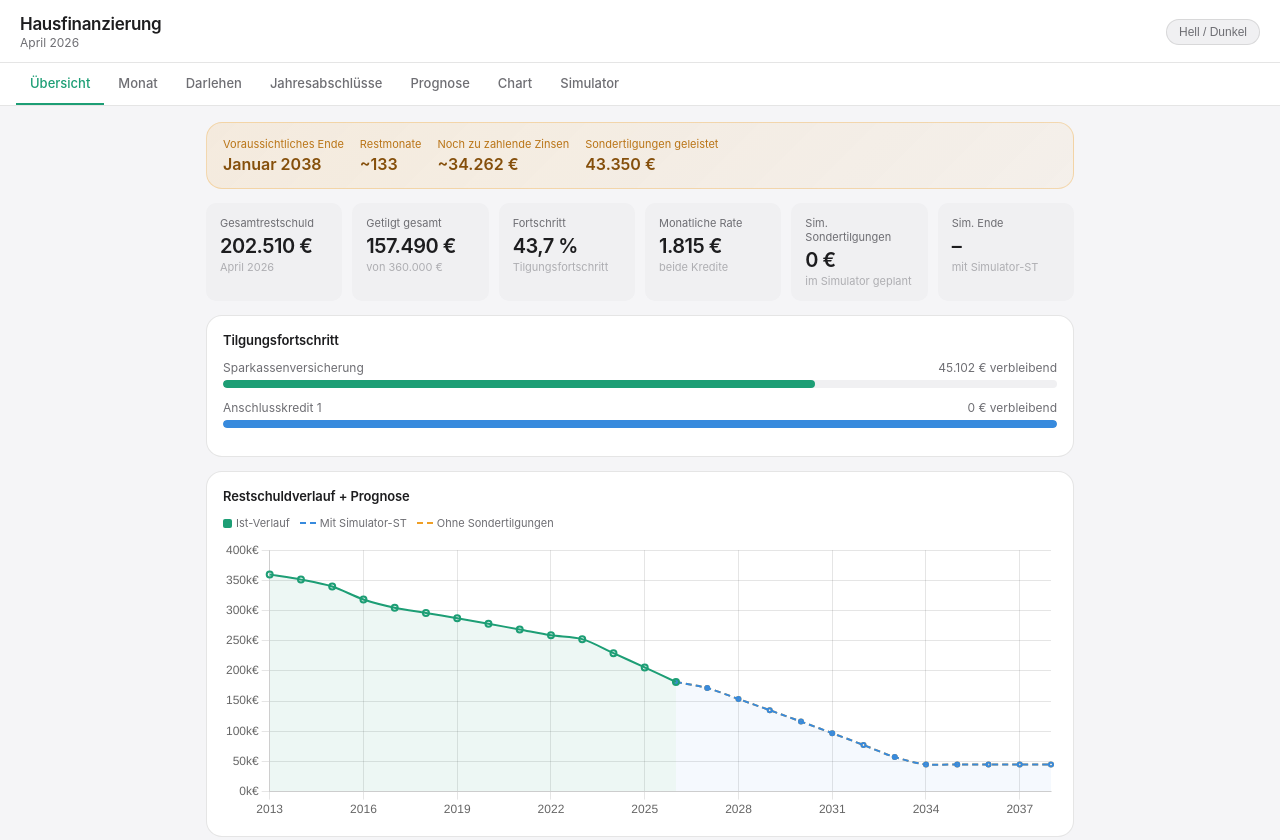
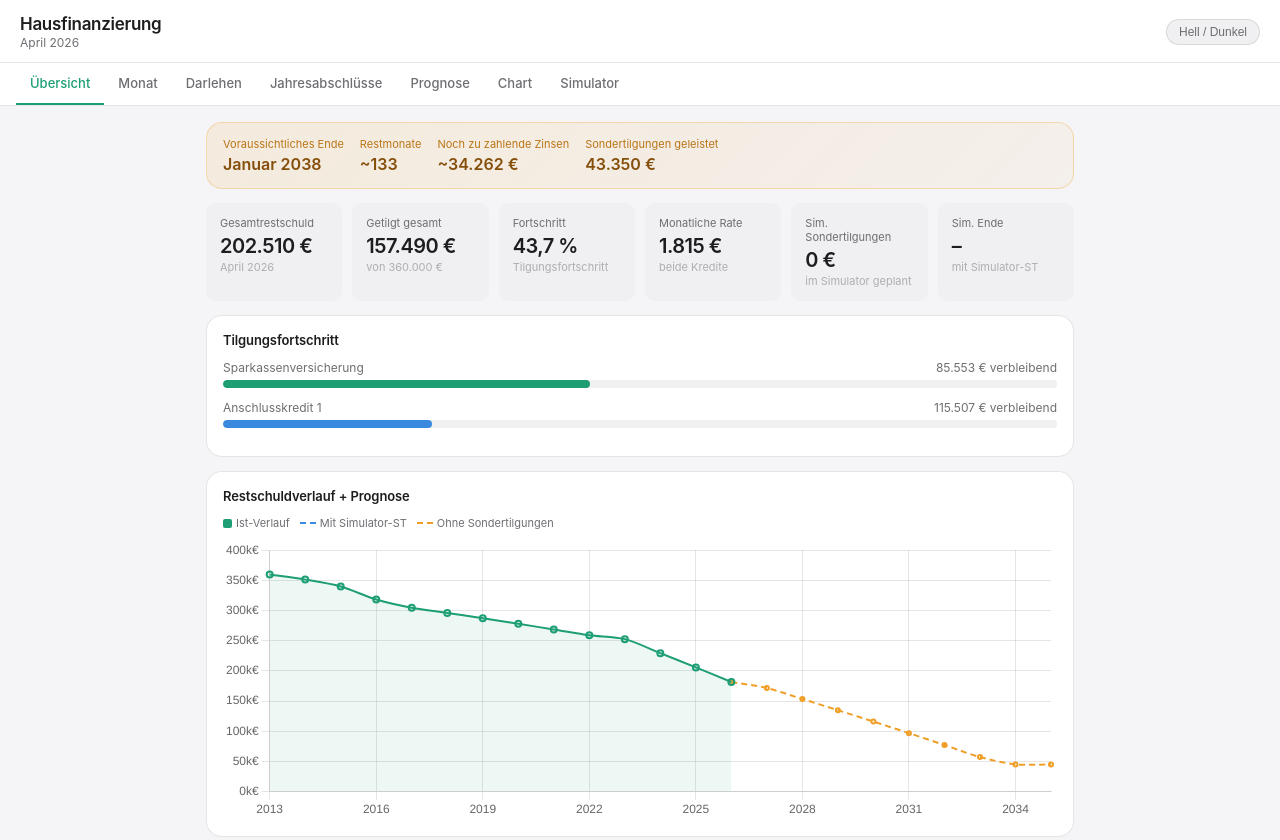
Before and after one commit to 92jn575yf9-wq/Hausfinanzierung, a plain HTML site: page index.html in a window 1280 px wide. Shown: the top 840 px of the page. Drawn offline with nearby package versions, Linux system fonts and the light colour scheme.

Commit message:
Add files via upload

```diff
--- a/index.html
+++ b/index.html
@@ -669,7 +669,7 @@ function updateAllViews() {
   // Correct offsets from Dec 2026:
   // Dec of year y = (y-2026)*12
   // Jan of year y = (y-2027)*12 + 1  (for y>=2027)
-  for(let y=2027; y<=2038; y++){
+  for(let y=2027; y<=2035; y++){
     const mDec = (y-2026)*12;
     const mJan = (y-2027)*12 + 1;
 
@@ -751,29 +751,32 @@ function updateAllViews() {
 
   document.querySelectorAll('.sim-active-banner').forEach(b=>b.classList.toggle('visible',hasSim));
 
-  // Tilgungsfortschritt & Darlehenskarten
-  const svEndRest = Math.round(svArrSim[SIM_MAXMONTH.sv]||0);
-  const akEndRest = Math.round(akArrSim[SIM_MAXMONTH.ak]||0);
-  const svPct = Math.max(0,Math.min(100,Math.round((1-svEndRest/154000)*100)));
-  const akPct = Math.max(0,Math.min(100,Math.round((1-akEndRest/153000)*100)));
-  setEl('prog-sv-rest', EUR(svEndRest)+(hasSim?' bei Vertragsende':' verbleibend'));
-  setEl('prog-ak-rest', EUR(akEndRest)+(hasSim?' bei Vertragsende':' verbleibend'));
+  // ── Tilgungsfortschritt & Darlehenskarten ──
+  // Always show CURRENT April 2026 values (independent of simulator)
+  const SV_CURRENT = 85552.84;
+  const AK_CURRENT = 115506.52;
+  const svPct = Math.max(0, Math.min(100, Math.round((1 - SV_CURRENT/154000)*100)));
+  const akPct = Math.max(0, Math.min(100, Math.round((1 - AK_CURRENT/153000)*100)));
+  setEl('prog-sv-rest', EUR(SV_CURRENT) + ' verbleibend');
+  setEl('prog-ak-rest', EUR(AK_CURRENT) + ' verbleibend');
   const svBar=document.getElementById('prog-sv-bar'); if(svBar) svBar.style.width=svPct+'%';
   const akBar=document.getElementById('prog-ak-bar'); if(akBar) akBar.style.width=akPct+'%';
-  setEl('lc-sv-rest', EUR(svEndRest)+(hasSim?'*':''));
-  setEl('lc-ak-rest', EUR(akEndRest)+(hasSim?'*':''));
+
+  // Loan cards (Darlehen Tab) — also current values, no sim influence
+  setEl('lc-sv-rest', EUR(SV_CURRENT));
+  setEl('lc-ak-rest', EUR(AK_CURRENT));
   const lcSvBar=document.getElementById('lc-sv-bar'); if(lcSvBar) lcSvBar.style.width=svPct+'%';
   const lcAkBar=document.getElementById('lc-ak-bar'); if(lcAkBar) lcAkBar.style.width=akPct+'%';
 
-  // Prognose Banner
+  // ── Prognose Banner ──
   setEl('prog-end-ohne',   endBase);
   setEl('prog-end-mit',    hasSim?endSim:'–');
   setEl('prog-zinsen-mit', hasSim?'~'+EUR(simZinsTotal):'~'+EUR(baseZinsTotal));
 
-  // Prognose Tabelle
+  // ── Prognose Tabelle — capped at 2035 ──
   const pb=document.getElementById('prognose-body');
   pb.innerHTML='';
-  fcSimYears.forEach((y,i)=>{
+  fcSimYears.filter(y=>y<=2035).forEach((y,i)=>{
     const ohne=fcBaseRest[i]||0, mit=fcSimRest[i]||0;
     const ersparnis=Math.max(0,ohne-mit);
     const stInYear=[...simPlan.sv,...simPlan.ak].filter(e=>{
@@ -784,7 +787,8 @@ function updateAllViews() {
     pb.appendChild(tr);
   });
 
-  // Meilensteine
+  // ── Meilensteine — capped at Dec 2035 ──
+  const CAP_2035 = (2035-2026)*12; // = 108 months from Dec 2026
   const ms=document.getElementById('milestones'); ms.innerHTML='';
   [{label:'Schulden unter 150.000 €',target:150000},
    {label:'Schulden unter 100.000 €',target:100000},
@@ -792,9 +796,9 @@ function updateAllViews() {
    {label:'Schulden unter 50.000 €',target:50000},
    {label:'Vollständige Schuldenfreiheit',target:0}
   ].forEach(th=>{
-    let when='–';
+    let when='nach 2035';
     const arr=th.loan==='sv'?svArrSim:svArrSim.map((v,i)=>v+(akArrSim[i]||0));
-    const cap=th.loan==='sv'?SIM_MAXMONTH.sv:Math.max(SIM_MAXMONTH.sv,SIM_MAXMONTH.ak);
+    const cap=th.loan==='sv'?Math.min(SIM_MAXMONTH.sv,CAP_2035):CAP_2035;
     for(let m=0;m<=cap;m++){
       if((arr[m]||0)<=th.target){const d=new Date(2026,11+m,1);when=MONTH_NAMES[d.getMonth()]+' '+d.getFullYear();break;}
     }
@@ -803,25 +807,26 @@ function updateAllViews() {
     ms.appendChild(d);
   });
 
-  buildJahresTable(fcSimYears,fcSimRest,fcSimZins,fcSimTilg,simPlan);
+  buildJahresTable(fcSimYears.filter(y=>y<=2035), fcSimRest.filter((_,i)=>fcSimYears[i]<=2035), fcSimZins.filter((_,i)=>fcSimYears[i]<=2035), fcSimTilg.filter((_,i)=>fcSimYears[i]<=2035), simPlan);
 
-  // Charts
+  // ── Charts — all capped at 2035 ──
   const istY=IST.map(r=>r.y), istR=IST.map(r=>r.r), nIst=istY.length;
-  const fcYF=fcSimYears.filter(y=>y>2026);
+  const fcYF=fcSimYears.filter(y=>y>2026 && y<=2035);
   const allL=[...istY,...fcYF].map(String);
 
   const stopAt0=(arr)=>{let done=false;return arr.map(v=>{if(done)return null;if(v!==null&&v!==undefined&&v<=0){done=true;return 0;}return v;});};
 
-  const fcSimR_chart  = stopAt0([IST_END,...fcSimRest.filter((_,i)=>fcSimYears[i]>2026)]);
-  const fcBaseR_chart = stopAt0([IST_END,...fcBaseRest.filter((_,i)=>fcBaseYears[i]>2026)]);
-  const fcZ=fcSimZins.filter((_,i)=>fcSimYears[i]>2026);
-  const fcT=fcSimTilg.filter((_,i)=>fcSimYears[i]>2026);
+  // For overview chart 1: blaue Sim-Linie nur wenn hasSim, sonst nur Basis
+  const fcSimR_chart  = stopAt0([IST_END,...fcSimRest.filter((_,i)=>fcSimYears[i]>2026&&fcSimYears[i]<=2035)]);
+  const fcBaseR_chart = stopAt0([IST_END,...fcBaseRest.filter((_,i)=>fcBaseYears[i]>2026&&fcBaseYears[i]<=2035)]);
+  const fcZ=fcSimZins.filter((_,i)=>fcSimYears[i]>2026&&fcSimYears[i]<=2035);
+  const fcT=fcSimTilg.filter((_,i)=>fcSimYears[i]>2026&&fcSimYears[i]<=2035);
 
   if(chartOv1) chartOv1.destroy();
   chartOv1=new Chart(document.getElementById('c-overview1'),{type:'line',data:{labels:allL,datasets:[
     {label:'Ist',data:[...istR,...pad(allL.length-nIst)],borderColor:'#1D9E75',backgroundColor:'rgba(29,158,117,0.08)',fill:true,tension:0.3,pointRadius:3,borderWidth:2},
-    {label:'Mit Sim-ST',data:[...pad(nIst-1),...fcSimR_chart],borderColor:'#378ADD',backgroundColor:'rgba(55,138,221,0.05)',fill:true,borderDash:[6,4],tension:0.3,pointRadius:2,borderWidth:2,spanGaps:false},
     {label:'Ohne ST',data:[...pad(nIst-1),...fcBaseR_chart],borderColor:'#EF9F27',borderDash:[6,4],tension:0.3,pointRadius:2,borderWidth:2,spanGaps:false,backgroundColor:'transparent'},
+    ...(hasSim?[{label:'Mit Simulator-ST',data:[...pad(nIst-1),...fcSimR_chart],borderColor:'#378ADD',backgroundColor:'rgba(55,138,221,0.05)',fill:true,borderDash:[6,4],tension:0.3,pointRadius:2,borderWidth:2,spanGaps:false}]:[]),
   ]},options:{responsive:true,maintainAspectRatio:false,plugins:{legend:{display:false}},scales:{y:{ticks:{callback:v=>Math.round(v/1000)+'k€'}},x:{ticks:{autoSkip:true,maxTicksLimit:10}}}}});
 
   if(chartOv2) chartOv2.destroy();
```
